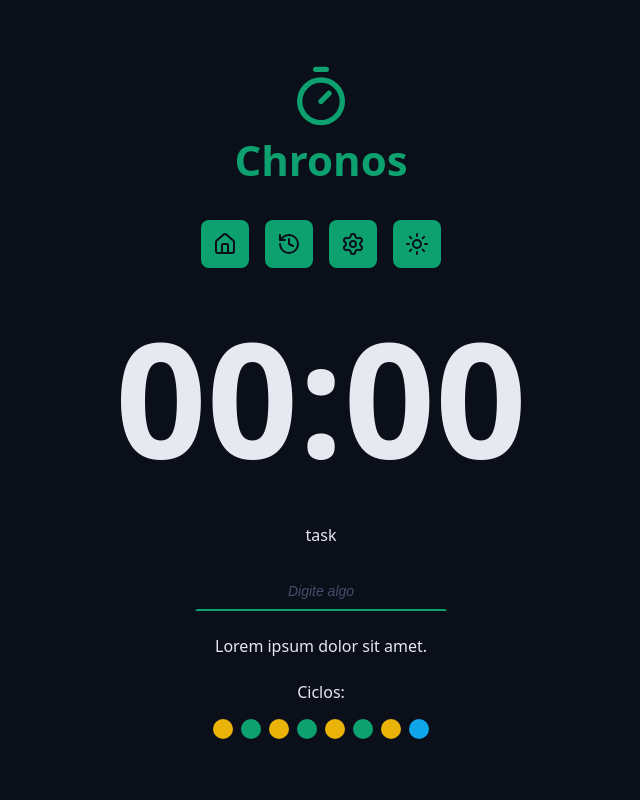
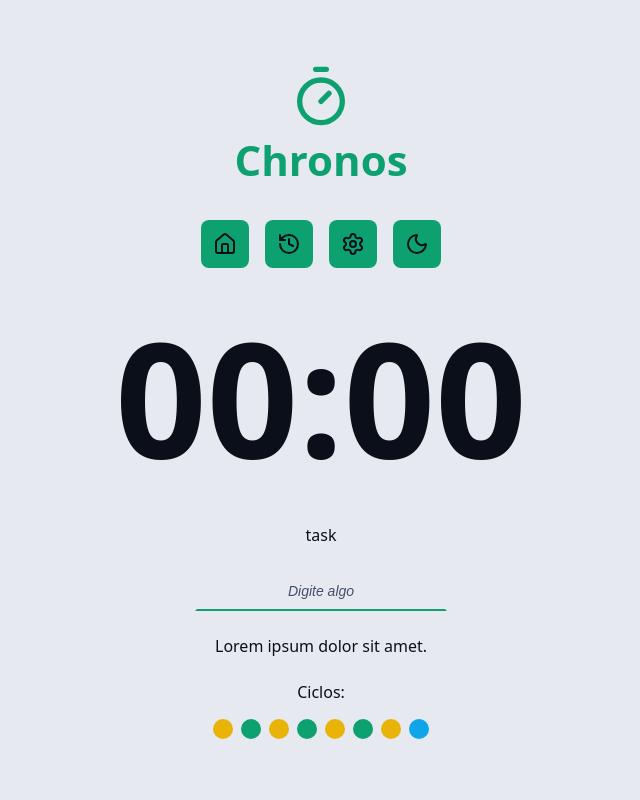
Before and after one commit to oAnjophb/React-Studies-Chronos-Timer, a React (Vite) app: page / in a window 1280 px wide. Both pictures are taken after a click on the link 736 px from the left and 244 px from the top of the page. Shown: the top 800 px of the page, without its empty margins (319-959 px from the left). Built offline with nearby package versions, Linux system fonts and the light colour scheme.

Commit message:
Refactor Menu component: implement theme persistence and update theme icon rendering

```diff
--- a/src/components/Menu/index.tsx
+++ b/src/components/Menu/index.tsx
@@ -1,11 +1,26 @@
-import { HistoryIcon, HouseIcon, SettingsIcon, SunIcon } from "lucide-react";
+import {
+  HistoryIcon,
+  HouseIcon,
+  MoonIcon,
+  SettingsIcon,
+  SunIcon,
+} from "lucide-react";
 import styles from "./styles.module.css";
-import { useState } from "react";
+import { useState, useEffect } from "react";
 
 type AvalibleTheme = "dark" | "light";
 
 export function Menu() {
-  const [theme, setTheme] = useState<AvalibleTheme>("dark");
+  const [theme, setTheme] = useState<AvalibleTheme>(() => {
+    const storageTheme =
+      (localStorage.getItem("theme") as AvalibleTheme) || "dark";
+    return storageTheme;
+  });
+
+  const nextThemeIcon = {
+    dark: <SunIcon />,
+    light: <MoonIcon />,
+  };
 
   function handleThemeChange(
     event: React.MouseEvent<HTMLAnchorElement, MouseEvent>
@@ -14,10 +29,13 @@
 
     setTheme((prevTheme) => {
       const nexTheme = prevTheme == "dark" ? "light" : "dark";
-      document.documentElement.setAttribute("data-theme", theme);
       return nexTheme;
     });
   }
+  useEffect(() => {
+    document.documentElement.setAttribute("data-theme", theme);
+    localStorage.setItem("theme", theme);
+  }, [theme]);
 
   return (
     <nav className={styles.menu}>
@@ -52,7 +70,7 @@
         title="Mudar tema"
         onClick={handleThemeChange}
       >
-        <SunIcon />
+        {nextThemeIcon[theme]}
       </a>
     </nav>
   );
```
